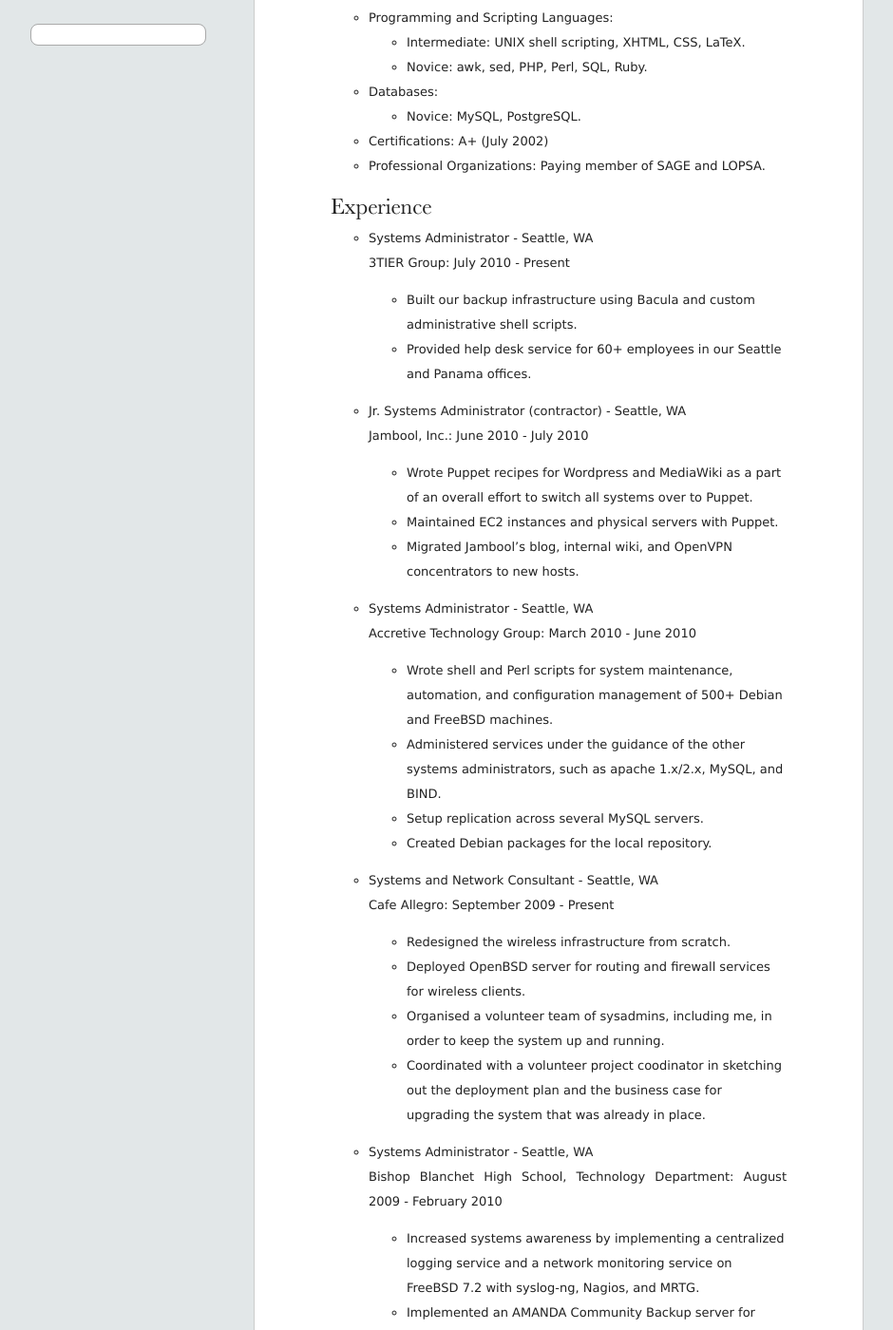
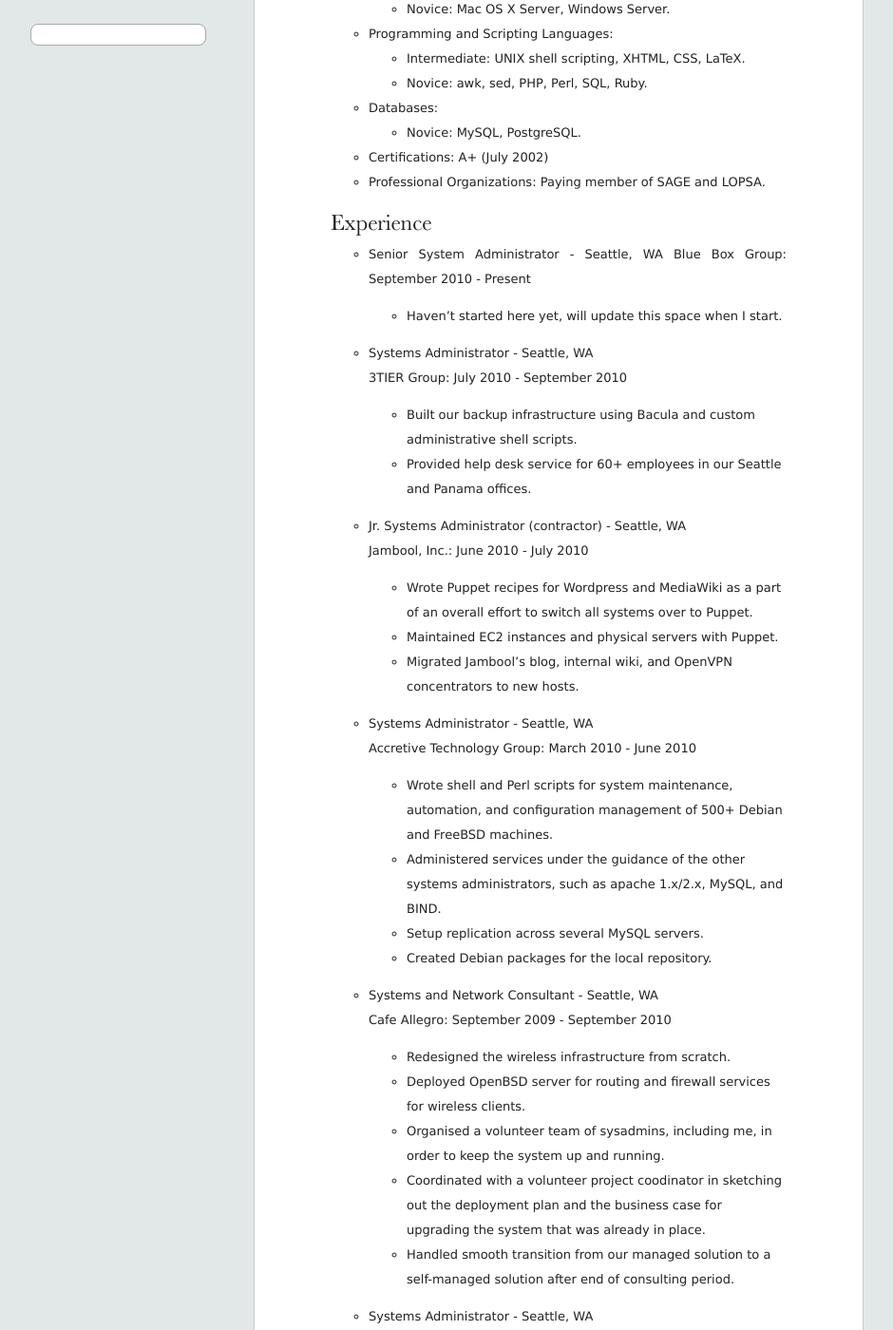
Before and after one commit to cparedes/redbluemagenta.com, a Jekyll site: the page built from resume.markdown, in a window 1280 px wide and 1400 px high, scrolled down 355 px. Shown: the whole window at 95% size, without its empty margins (63-1003 px from the left). Built offline with Jekyll 4.4.1, drawn with Linux system fonts in a browser that asks for light colours; Markdown is read by kramdown in place of the engine named in the settings; comment, search, counter and statistics services are not loaded.

Commit message:
Modified resume.

```diff
--- a/resume.markdown
+++ b/resume.markdown
@@ -5,7 +5,7 @@ blurb: Here's my resume.
 ---
 
 CHRISTIAN PAREDES
-------------------
+=================
 
 Contact information available upon request.
 
@@ -27,8 +27,13 @@ Summary of Qualifications
 Experience
 ----------
 
+*   Senior System Administrator - Seattle, WA
+    Blue Box Group: September 2010 - Present
+
+	- Haven't started here yet, will update this space when I start.
+
 *   Systems Administrator - Seattle, WA
-    3TIER Group: July 2010 - Present
+    3TIER Group: July 2010 - September 2010
 
 	- Built our backup infrastructure using Bacula and custom administrative shell scripts.
 	- Provided help desk service for 60+ employees in our Seattle and Panama offices.
@@ -52,13 +57,15 @@ Experience
 	- Created Debian packages for the local repository.
 
 *   Systems and Network Consultant - Seattle, WA
-    Cafe Allegro: September 2009 - Present
+    Cafe Allegro: September 2009 - September 2010
 
 	- Redesigned the wireless infrastructure from scratch.
 	- Deployed OpenBSD server for routing and firewall services for wireless clients.
 	- Organised a volunteer team of sysadmins, including me, in order to keep the system up and running.
 	- Coordinated with a volunteer project coodinator in sketching out the deployment plan and the
 	  business case for upgrading the system that was already in place.
+	- Handled smooth transition from our managed solution to a self-managed solution after end
+	  of consulting period.
 
 *   Systems Administrator - Seattle, WA
     Bishop Blanchet High School, Technology Department: August 2009 - February 2010
```
Also changed, not shown: _posts/2010-09-05-living-like-a-college-student.markdown (added, +20 -0 lines).
